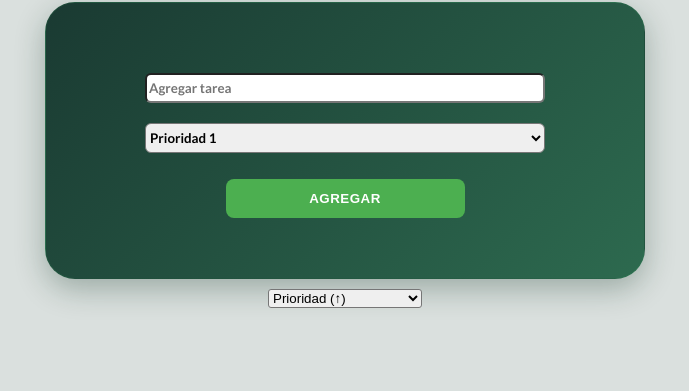
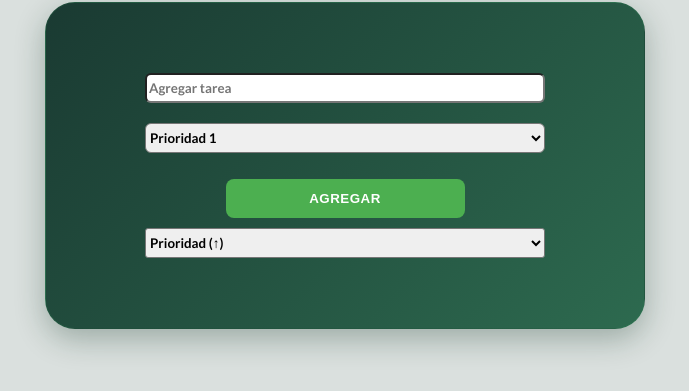
Before and after one commit to florencialarreategui/to_do_list, a plain HTML site: page index.html in a window 1280 px wide. Shown: the part 85-476 px from the top of the page, without its empty margins (295-984 px from the left). Drawn offline with Linux system fonts and the light colour scheme.

Commit message:
estilo a ordenar

```diff
--- a/index.html
+++ b/index.html
@@ -32,10 +32,7 @@
 
         <button id="agregar">Agregar</button>
 
-    </div>
-    <ul id="lista"></ul>
-    <div>
-        <select id="ordenar">
+        <select id="ordenar" class="tamaño">
             <option value="prioridad-asc">Prioridad (↑)</option>
             <option value="prioridad-desc">Prioridad (↓)</option>
             <option value="fecha-asc">Más recientes primero</option>
@@ -43,7 +40,11 @@
         </select>
     </div>
 
-    <script src="script.js"></script>
+    </div>
+    <ul id="lista"></ul>
+    <div>
+
+        <script src="script.js"></script>
 </body>
 
 </html>
```
